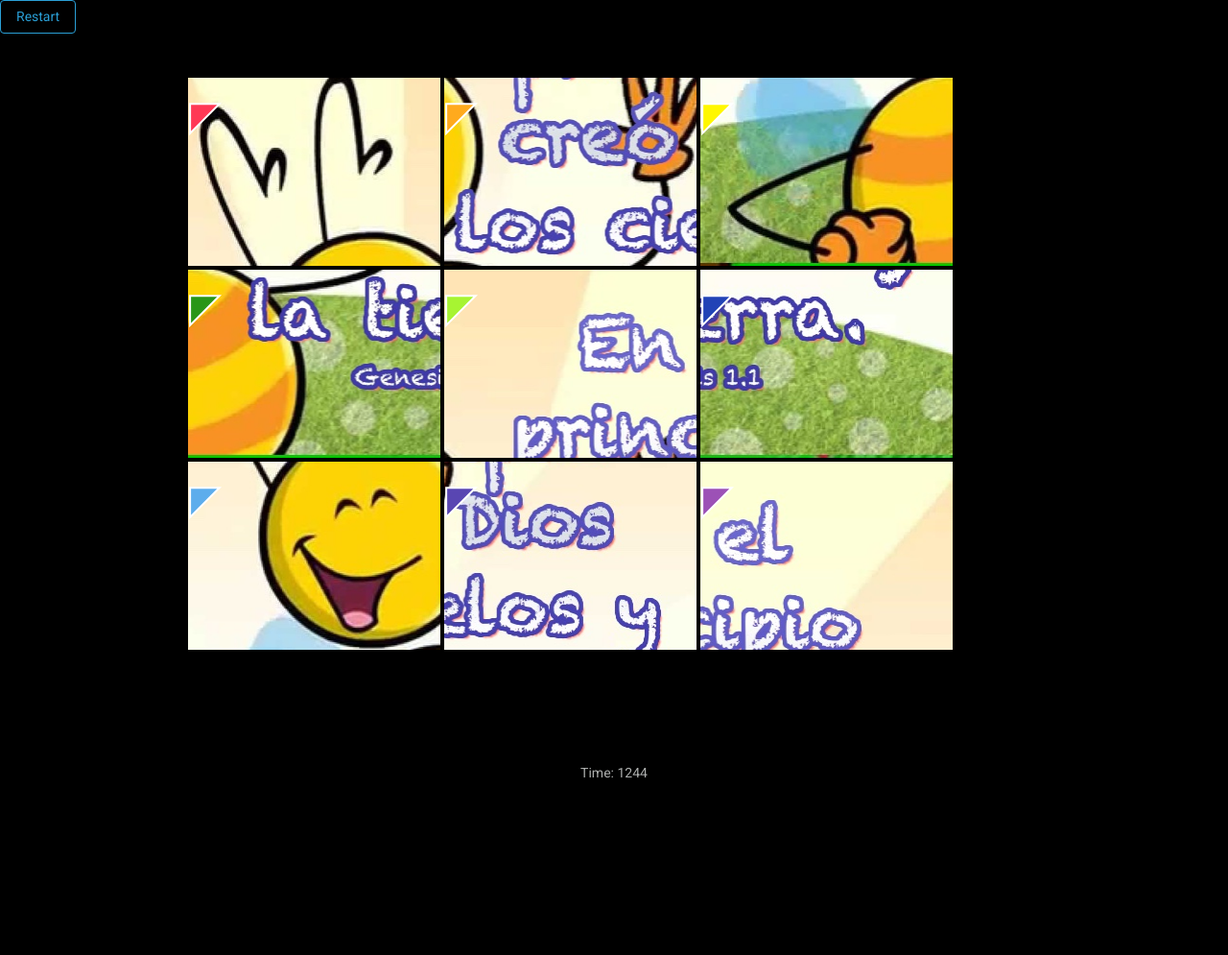
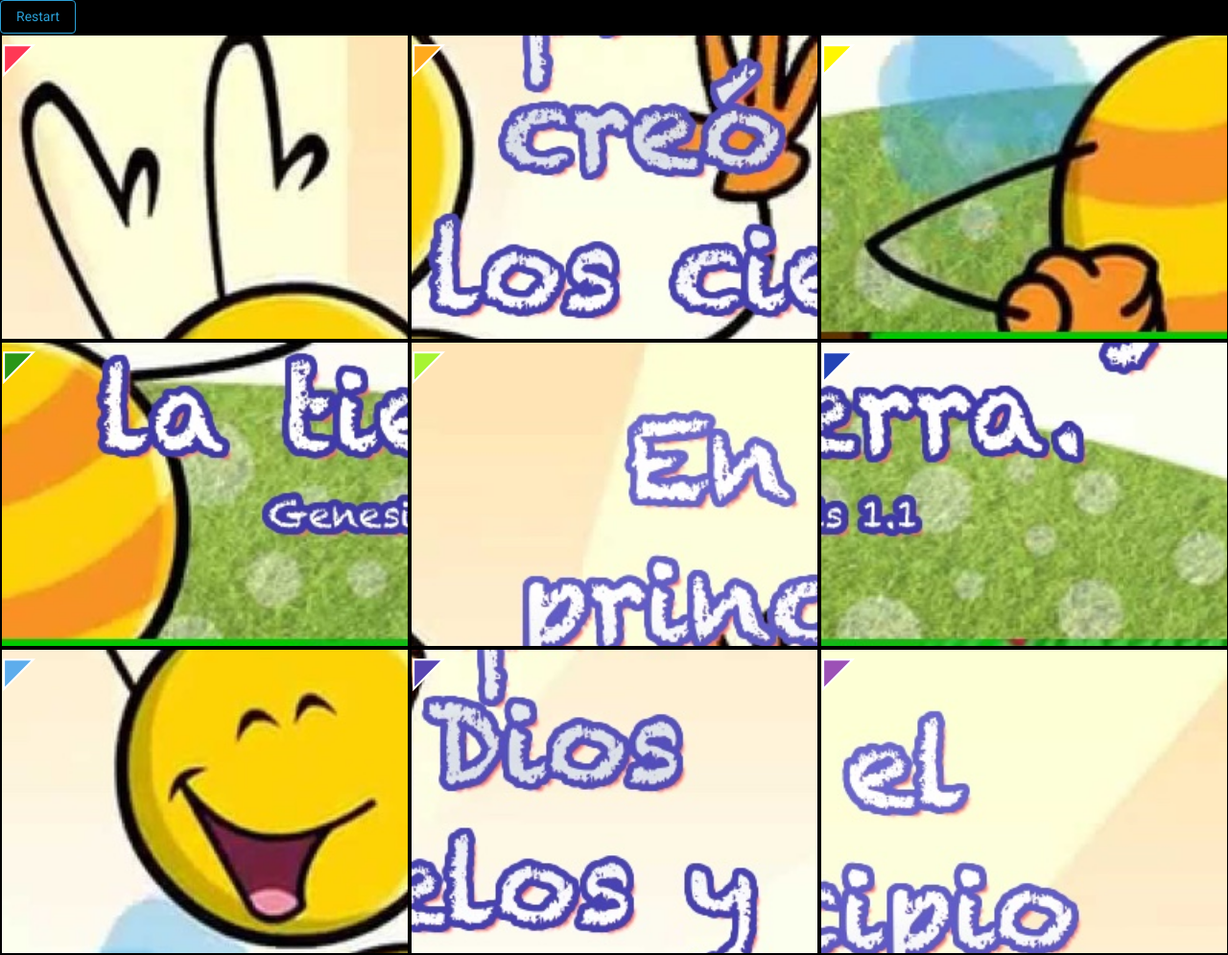
Before and after one commit to ariassd/js-puzzle, a plain HTML site: page index.html in a window 1280 px wide. Shown: the whole page at 96% size. Before the commit the page ends 832 px from the top, so only its background shows below. Drawn offline with nearby package versions, Linux system fonts and the light colour scheme.

Commit message:
fix: size renderization

```diff
--- a/index.html
+++ b/index.html
@@ -1,7 +1,7 @@
 <html>
   <head>
+    <meta name="viewport" content="width=device-width, initial-scale=1.0" />
     <link rel="stylesheet" media="all" href="style.css" />
-    <meta name="viewport" content="width=device-width, initial-scale=1.0" />
     <link rel="stylesheet" href="https://stackpath.bootstrapcdn.com/bootswatch/4.5.0/cyborg/bootstrap.min.css" crossorigin="anonymous" />
   </head>
   <body>
@@ -9,10 +9,12 @@
       <button type="button" class="btn btn-outline-primary" id="restart"></button>
     </div>
 
-    <article></article>
+    <div id="game"></div>
 
-    <p class="time"></p>
-    <p class="message gameover"></p>
+    <div>
+      <p class="time"></p>
+      <p class="message gameover"></p>
+    </div>
 
     <script src="https://ajax.googleapis.com/ajax/libs/jquery/3.5.1/jquery.min.js" type="text/javascript"></script>
     <script src="language.utils.js" type="text/javascript"></script>
--- a/main.js
+++ b/main.js
@@ -8,7 +8,7 @@ $(document).ready(function () {
       imageSize: { width: imageSize.w, height: imageSize.h },
       imageUrl: image,
       language: lang,
-      containerElement: $("article"),
+      containerElement: $("#game"),
       onGameOver: (result) => {
         $("p.message").text(result.message);
         $(".gameover").show();
--- a/puzzle.js
+++ b/puzzle.js
@@ -16,9 +16,12 @@ function Puzzle({ imageSize, imageUrl, language, containerElement, onGameOver })
   this.cols = 3;
   this.rows = 3;
 
+  console.log();
+
   this.paddingTopLeft = 0;
-  this.pieceWith = Math.ceil(imageSize.width / this.rows);
-  this.pieceHeight = Math.ceil(imageSize.height / this.cols);
+  this.pieceWith = Math.ceil(containerElement.width() / this.cols);
+  const newHeight = (imageSize.height * containerElement.width()) / imageSize.width;
+  this.pieceHeight = Math.ceil(newHeight / this.rows); // get proportions
   this.pieces = [];
   this.timerInterval;
 
--- a/style.css
+++ b/style.css
@@ -8,16 +8,9 @@ body {
   background-color: #000000 !important;
 }
 
-p {
-  margin-top: 0;
-  padding-top: 0;
-}
-
-article {
-  width: 900px;
-  height: 700px;
+#game {
+  width: 100%;
   background: transparent;
-  margin: 40px auto 20px auto;
   position: relative;
   -webkit-transition: all 0.8s cubic-bezier(0.58, -0.55, 0.265, 1.45);
   -ms-transition: all 0.8s cubic-bezier(0.58, -0.55, 0.265, 1.45);
@@ -27,14 +20,13 @@ article {
 
 .pieces {
   position: absolute;
-
   -webkit-transition: all 0.6s cubic-bezier(0.58, -0.55, 0.265, 1.45);
   -ms-transition: all 0.6s cubic-bezier(0.58, -0.55, 0.265, 1.45);
   -moz-transition: all 0.6s cubic-bezier(0.58, -0.55, 0.265, 1.45);
   transition: all 0.6s cubic-bezier(0.58, -0.55, 0.265, 1.45);
   perspective: 1000;
   border: #000000 solid 2px;
-  margin: 4px;
+  /*display: inline;*/
 }
 
 .pieces:before {
@@ -42,14 +34,8 @@ article {
   font-size: 40px;
   position: absolute;
   left: 2px;
-  top: 10px;
+  top: -7px;
   -webkit-text-stroke: 2px #ffffff;
-}
-
-p {
-  margin: 20px auto;
-  width: 1020px;
-  text-align: center;
 }
 
 .glow {
```
